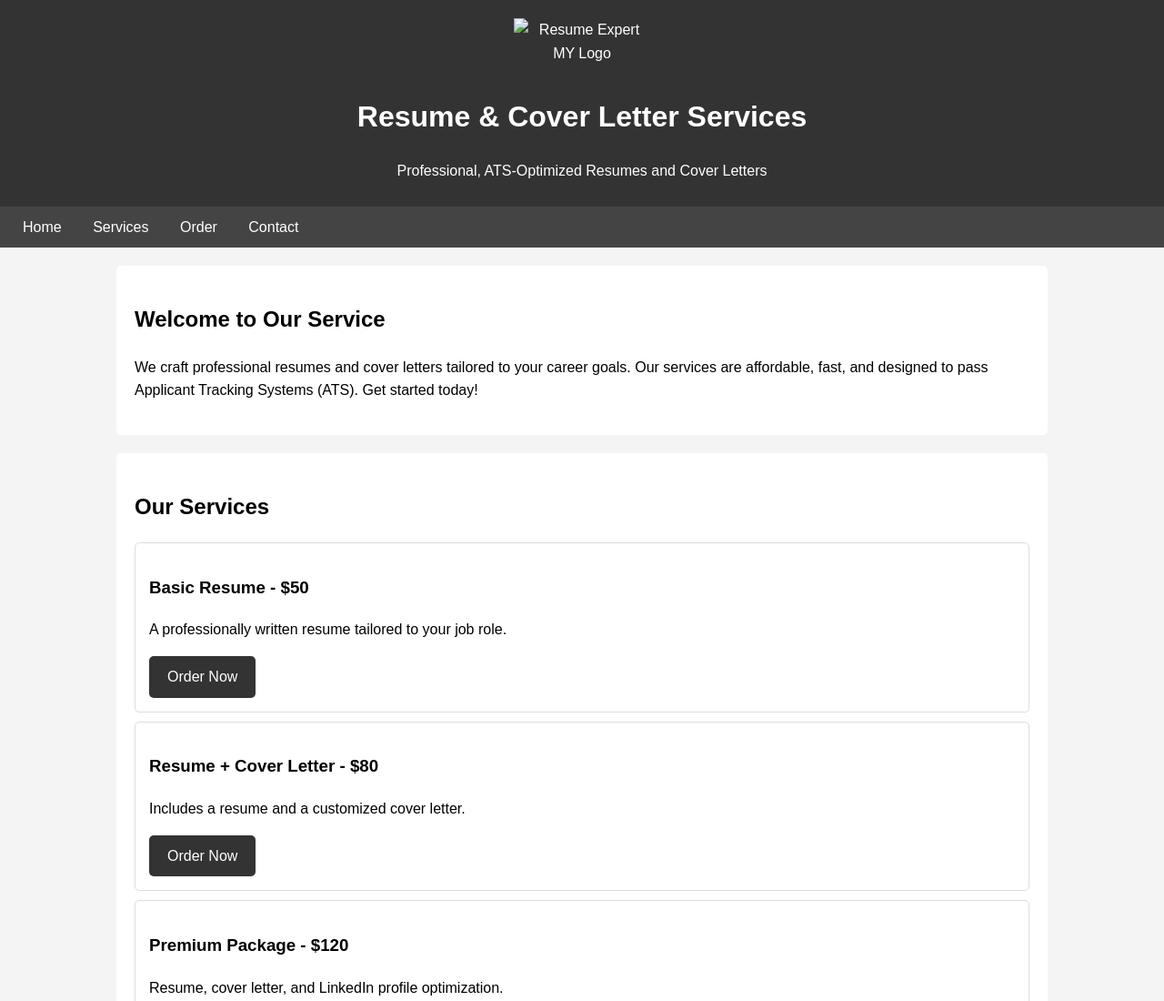
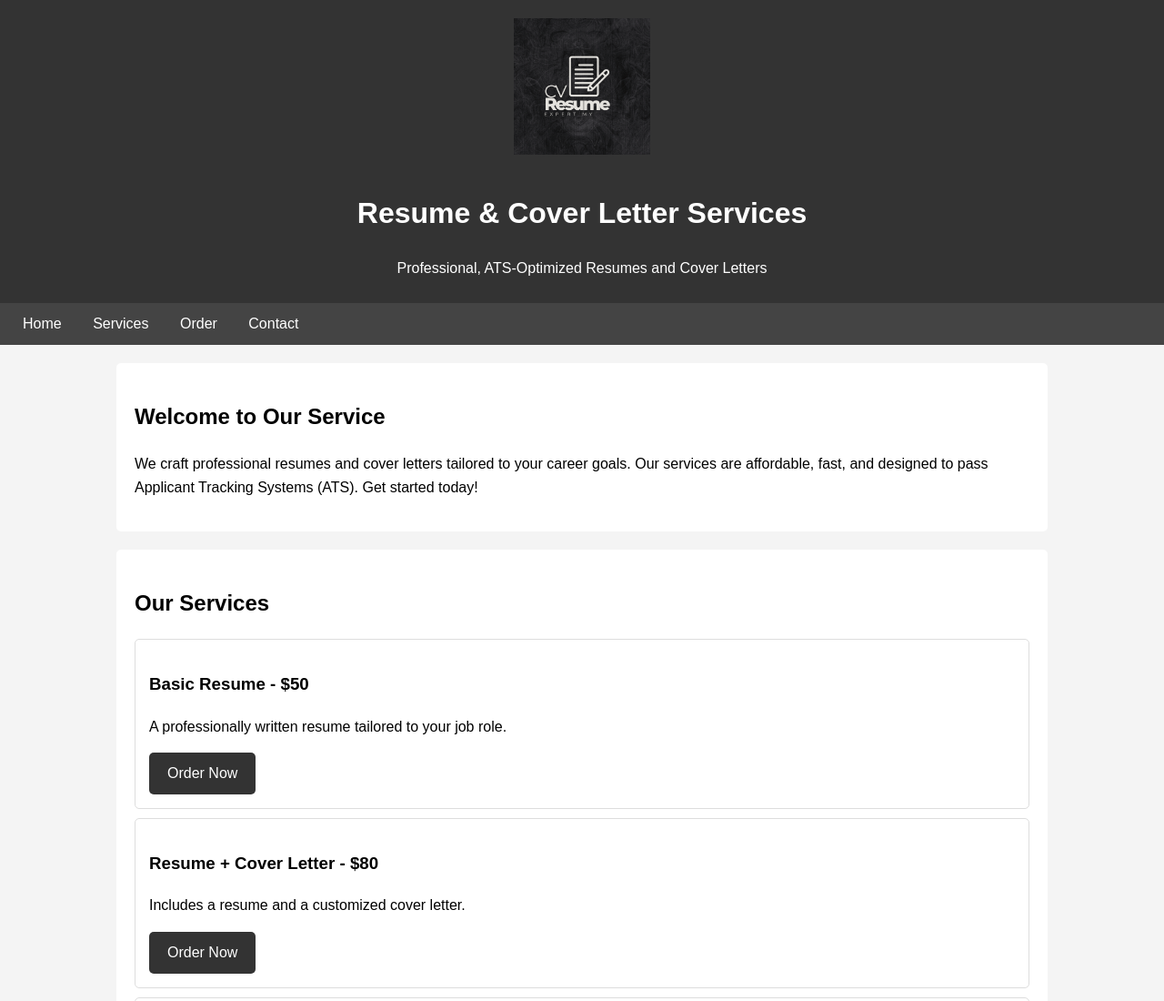
Before and after one commit to cvresumeexpert/cvresumeexpert.github.io, a plain HTML site: page index.html in a window 1280 px wide. Shown: the top 1100 px of the page at 91% size. Drawn offline with Linux system fonts and the light colour scheme.

Commit message:
Update index.html

```diff
--- a/index.html
+++ b/index.html
@@ -93,7 +93,7 @@
 </head>
 <body>
     <header>
-        <img src="images/CV_ResumeExpertMY.png" alt="Resume Expert MY Logo">
+        <img src="images/Logo CV ResumeExpertMY.png" alt="Resume Expert MY Logo">
         <h1>Resume & Cover Letter Services</h1>
         <p>Professional, ATS-Optimized Resumes and Cover Letters</p>
     </header>
```
